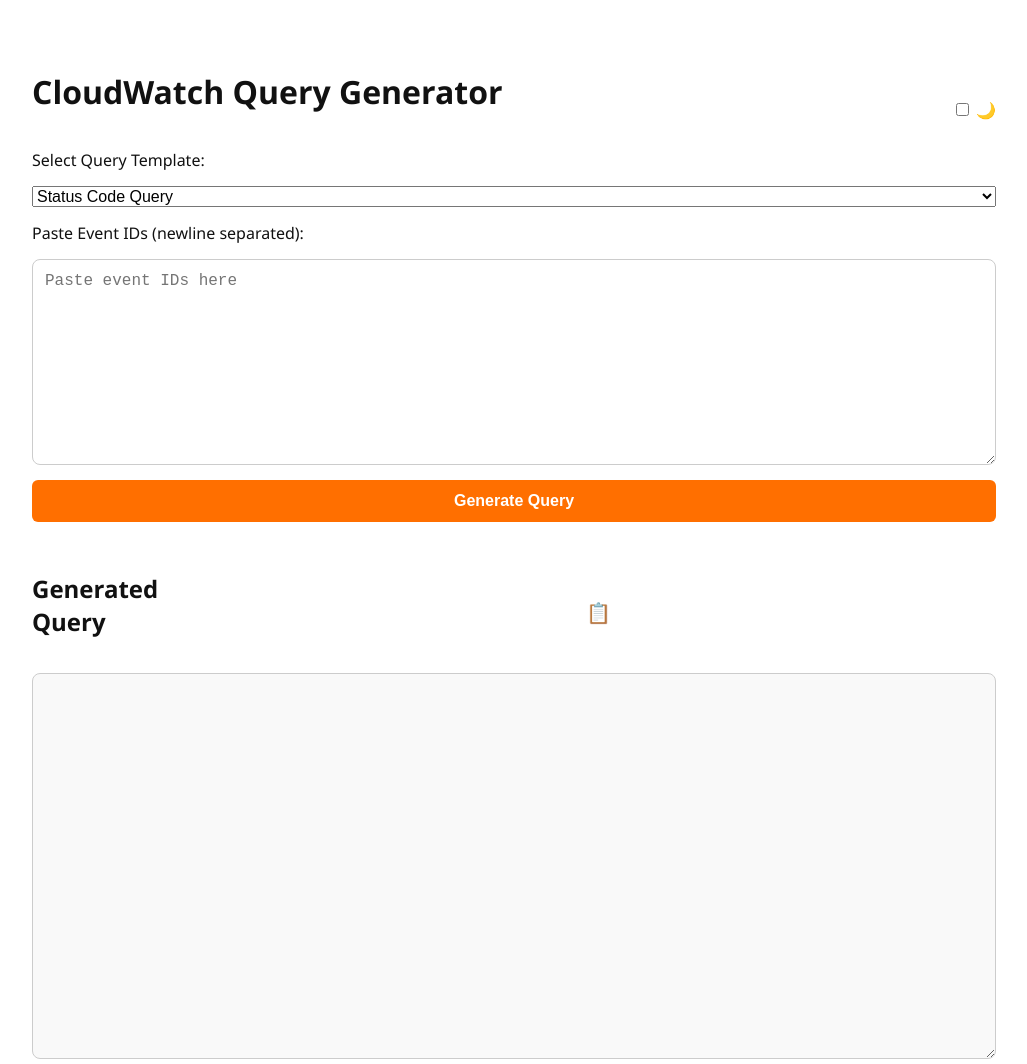
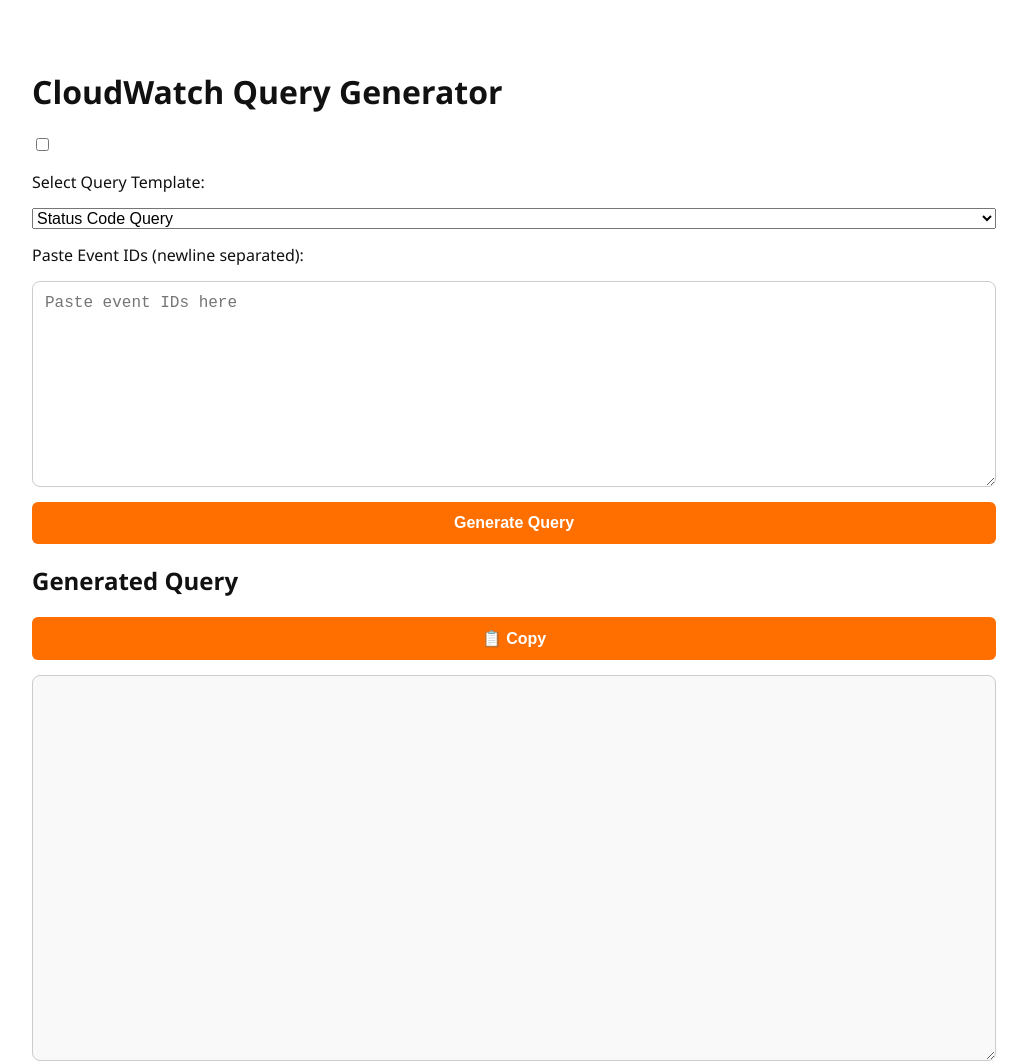
Before and after one commit to Torpidoo46/CWquery-Studio, a plain HTML site: page index.html in a window 1280 px wide. Shown: the whole page, without its empty margins (126-1153 px from the left). Drawn offline with Linux system fonts and the light colour scheme.

Commit message:
Update index.html

```diff
--- a/index.html
+++ b/index.html
@@ -3,19 +3,17 @@
 <head>
   <meta charset="UTF-8" />
   <meta name="viewport" content="width=device-width, initial-scale=1.0" />
-  <title>CloudWatch Query Builder</title>
+  <title>CloudWatch Query Generator</title>
   <link rel="stylesheet" href="style.css" />
 </head>
 <body class="light">
   <div class="container">
-    <div class="header">
+    <div class="top-bar">
       <h1>CloudWatch Query Generator</h1>
-      <div class="toggles">
-        <label class="theme-switch">
-          <input type="checkbox" id="themeToggle" />
-          🌙
-        </label>
-      </div>
+      <label class="switch">
+        <input type="checkbox" id="themeToggle">
+        <span class="slider"></span>
+      </label>
     </div>
 
     <label for="queryDropdown">Select Query Template:</label>
@@ -29,10 +27,11 @@
 
     <button id="generateQuery">Generate Query</button>
 
-    <div class="query-header">
+    <div class="output-header">
       <h2>Generated Query</h2>
-      <button class="copy-btn" id="copyQueryBtn" title="Copy Query">📋</button>
+      <button id="copyQueryBtn" title="Copy to Clipboard">📋 Copy</button>
     </div>
+
     <textarea id="outputQuery" rows="20" readonly></textarea>
   </div>
 
```
